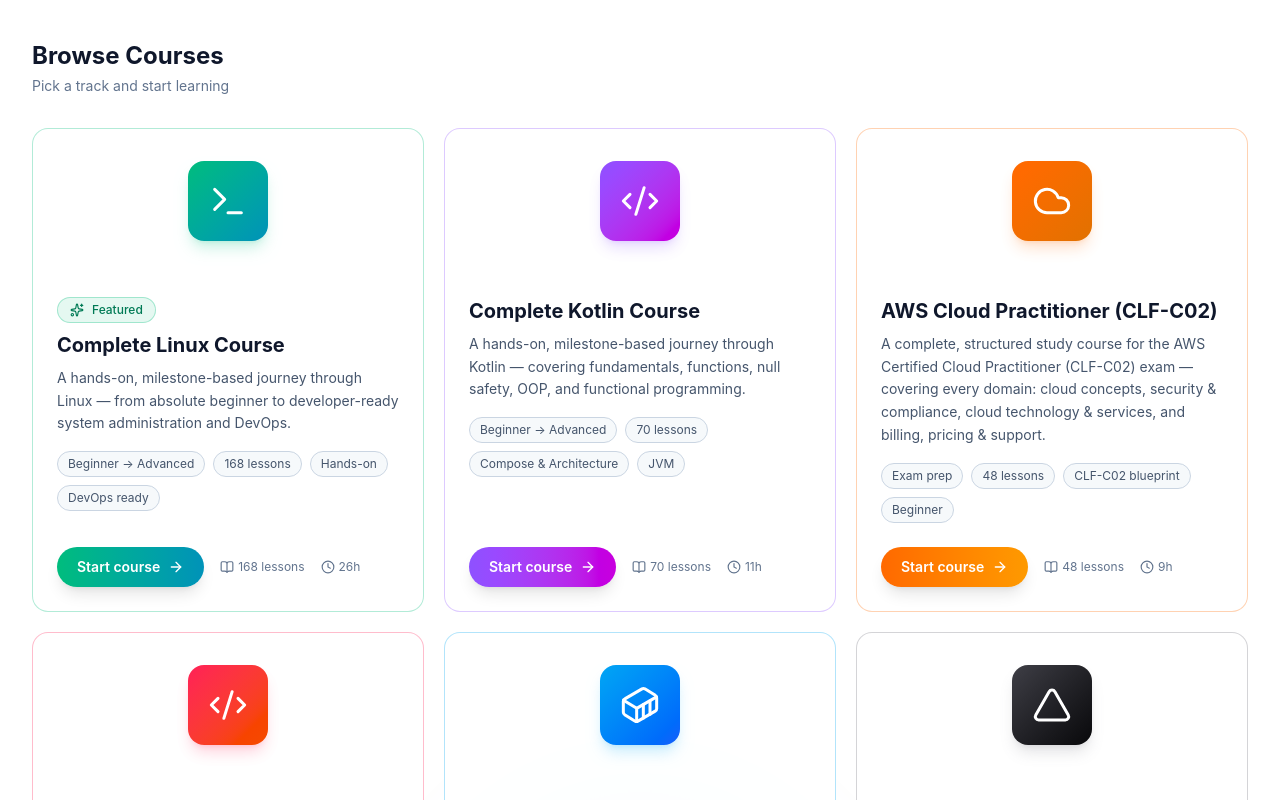
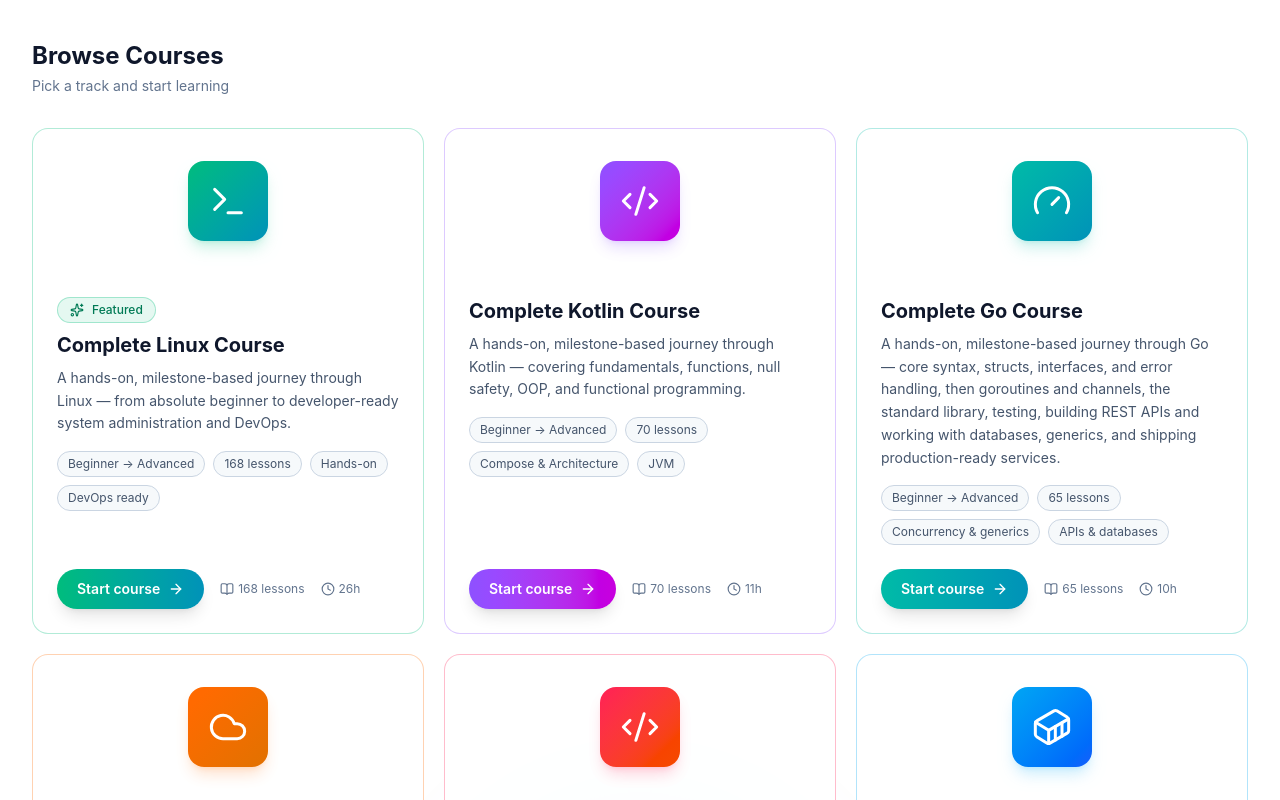
Before and after one commit to Gokul652003/course-platform, a React (Vite) app: page / in a window 1280 px wide. Shown: the part 660-1460 px from the top of the page. Built offline with nearby package versions, Linux system fonts and the light colour scheme; no server answers.

Commit message:
feat: wire up Go course in course registry
Registers all 16 Go modules (65 lessons, beginner to advanced) as a
selectable course alongside Kotlin, React, Docker, etc.

```diff
--- a/src/data/courses.tsx
+++ b/src/data/courses.tsx
@@ -1,7 +1,8 @@
 import type { ReactNode } from "react"
-import { Terminal, Code2, Cloud, CodeXml, Container, Triangle, Braces, TestTube, GitBranch, Atom } from "lucide-react"
+import { Terminal, Code2, Cloud, CodeXml, Container, Triangle, Braces, TestTube, GitBranch, Atom, Gauge } from "lucide-react"
 import { linuxModules, linuxCourse } from "./courseData"
 import { kotlinModules, kotlinCourse } from "./kotlinCourseData"
+import { goModules, goCourse } from "./goCourseData"
 import { awsModules, awsCourse } from "./awsCourseData"
 import { htmlModules, htmlCourse } from "./htmlCourseData"
 import { dockerModules, dockerCourse } from "./dockerCourseData"
@@ -41,6 +42,14 @@
   return (
     <span className="flex h-20 w-20 items-center justify-center rounded-2xl bg-gradient-to-br from-violet-500 to-fuchsia-600 shadow-lg shadow-violet-500/20">
       <Code2 size={40} strokeWidth={1.8} className="text-white" />
+    </span>
+  )
+}
+
+function GoGlyph() {
+  return (
+    <span className="flex h-20 w-20 items-center justify-center rounded-2xl bg-gradient-to-br from-teal-500 to-cyan-600 shadow-lg shadow-teal-500/20">
+      <Gauge size={40} strokeWidth={1.8} className="text-white" />
     </span>
   )
 }
@@ -146,6 +155,26 @@
       gradient: "from-violet-500 to-fuchsia-600",
       text: "text-violet-600 dark:text-violet-400",
       border: "border-violet-500/30",
+    },
+  },
+  {
+    id: "go",
+    title: goCourse.title,
+    tagline: goCourse.tagline,
+    description: goCourse.description,
+    modules: goModules,
+    course: goCourse,
+    icon: <GoGlyph />,
+    tags: [
+      "Beginner → Advanced",
+      `${goCourse.stats.lessons} lessons`,
+      "Concurrency & generics",
+      "APIs & databases",
+    ],
+    accent: {
+      gradient: "from-teal-500 to-cyan-600",
+      text: "text-teal-600 dark:text-teal-400",
+      border: "border-teal-500/30",
     },
   },
   {
```
